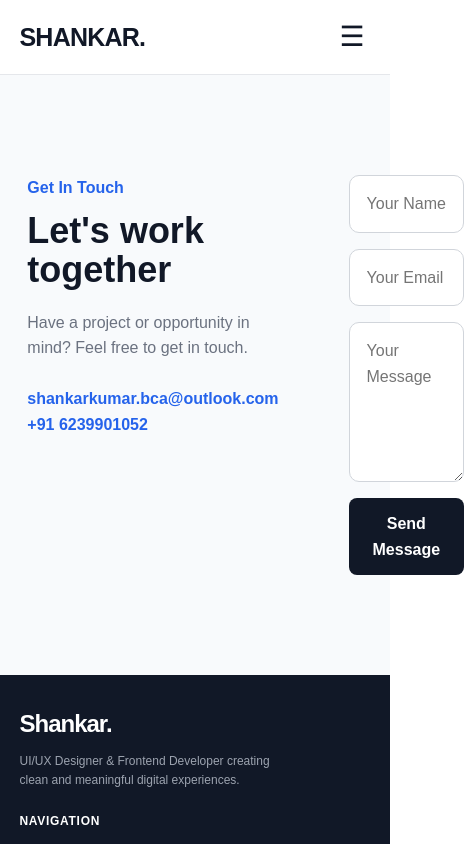
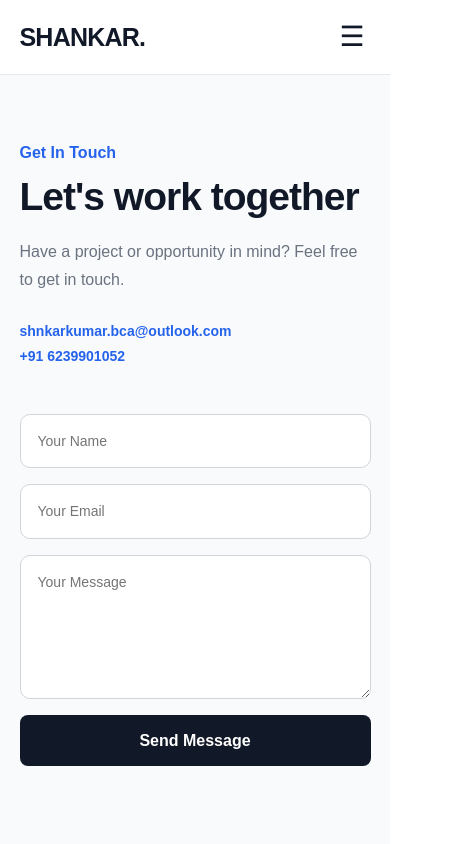
Before and after one commit to Shankarkumar1102/shankar-portfolio, a React (Vite) app: page /contact in a window 390 px wide. Shown: the top 844 px of the page, 464 px wide, since content can reach past the window. Built offline with nearby package versions, Linux system fonts and the light colour scheme.

Commit message:
Fix responsive contact page

```diff
--- a/src/pages/Contact.css
+++ b/src/pages/Contact.css
@@ -1,50 +1,87 @@
 .contact {
+  width: 100%;
+  box-sizing: border-box;
+
   padding: 100px 7%;
+
   display: grid;
-  grid-template-columns: 1fr 1fr;
+  grid-template-columns: minmax(0, 1fr) minmax(0, 1fr);
+
   gap: 70px;
+
   background: #f8fafc;
+}
+
+.contact-content {
+  min-width: 0;
 }
 
 .contact-content > p:first-child {
   margin-bottom: 10px;
+
   color: #2563eb;
   font-weight: 600;
 }
 
 .contact-content h2 {
   margin-bottom: 20px;
+
   font-size: clamp(36px, 5vw, 52px);
   line-height: 1.1;
+
   color: #111827;
 }
 
 .contact-content > p:nth-child(3) {
   max-width: 500px;
+
   margin-bottom: 25px;
+
   color: #6b7280;
+  line-height: 1.7;
 }
 
 .contact-content a {
+  display: inline-block;
+
+  max-width: 100%;
+
+  color: #2563eb;
   font-weight: 600;
-  color: #2563eb;
+
+  overflow-wrap: anywhere;
 }
 
 .contact-form {
+  width: 100%;
+  min-width: 0;
+
   display: flex;
   flex-direction: column;
   gap: 16px;
+
+  box-sizing: border-box;
 }
 
 .contact-form input,
 .contact-form textarea {
   width: 100%;
+  max-width: 100%;
+
+  box-sizing: border-box;
+
   padding: 15px 17px;
+
   border: 1px solid #d1d5db;
   border-radius: 10px;
+
   outline: none;
+
   background: #ffffff;
   color: #111827;
+
+  font-family: inherit;
+  font-size: 14px;
 }
 
 .contact-form input:focus,
@@ -58,14 +95,94 @@
 
 .contact-form button {
   width: fit-content;
+  max-width: 100%;
+
   padding: 13px 24px;
+
+  border: none;
   border-radius: 8px;
+
   background: #111827;
   color: #ffffff;
+
   font-weight: 600;
+
+  cursor: pointer;
+
   transition: 0.3s;
 }
 
 .contact-form button:hover {
   transform: translateY(-3px);
 }
+
+
+/* =========================
+   TABLET
+========================= */
+
+@media (max-width: 900px) {
+
+  .contact {
+    padding: 80px 5%;
+
+    grid-template-columns: minmax(0, 1fr) minmax(0, 1fr);
+
+    gap: 40px;
+  }
+
+}
+
+
+/* =========================
+   MOBILE
+========================= */
+
+@media (max-width: 600px) {
+
+  .contact {
+    width: 100%;
+    padding: 65px 5% 80px;
+
+    grid-template-columns: 1fr;
+
+    gap: 45px;
+  }
+
+  .contact-content {
+    width: 100%;
+  }
+
+  .contact-content h2 {
+    font-size: clamp(34px, 10vw, 44px);
+
+    letter-spacing: -1px;
+  }
+
+  .contact-content > p:nth-child(3) {
+    max-width: 100%;
+  }
+
+  .contact-content a {
+    font-size: 14px;
+
+    overflow-wrap: anywhere;
+    word-break: break-word;
+  }
+
+  .contact-form {
+    width: 100%;
+  }
+
+  .contact-form input,
+  .contact-form textarea {
+    width: 100%;
+    max-width: 100%;
+  }
+
+  .contact-form button {
+    width: 100%;
+    text-align: center;
+  }
+
+}
--- a/src/pages/Contact.jsx
+++ b/src/pages/Contact.jsx
@@ -2,6 +2,7 @@ import { useForm, ValidationError } from "@formspree/react"
 import "./Contact.css"
 
 function Contact() {
+
   const [state, handleSubmit] = useForm("mqpznwwy")
 
   if (state.succeeded) {
@@ -10,7 +11,9 @@ function Contact() {
         <div className="contact-content">
           <p>Thank You!</p>
 
-          <h2>Message sent successfully.</h2>
+          <h2>
+            Message sent successfully.
+          </h2>
 
           <p>
             Thanks for reaching out. I'll get back to you soon.
@@ -24,24 +27,28 @@ function Contact() {
     <section className="contact">
 
       <div className="contact-content">
+
         <p>Get In Touch</p>
 
-        <h2>Let's work together</h2>
+        <h2>
+          Let's work together
+        </h2>
 
         <p>
           Have a project or opportunity in mind?
           Feel free to get in touch.
         </p>
 
-        <a href="mailto:YOUR_EMAIL@gmail.com">
-          shankarkumar.bca@outlook.com
+        <a href="mailto:shnkarkumar.bca@outlook.com">
+          shnkarkumar.bca@outlook.com
         </a>
 
         <br />
 
-        <a href="tel:+91XXXXXXXXXX">
+        <a href="tel:+916239901052">
           +91 6239901052
         </a>
+
       </div>
 
 
```
